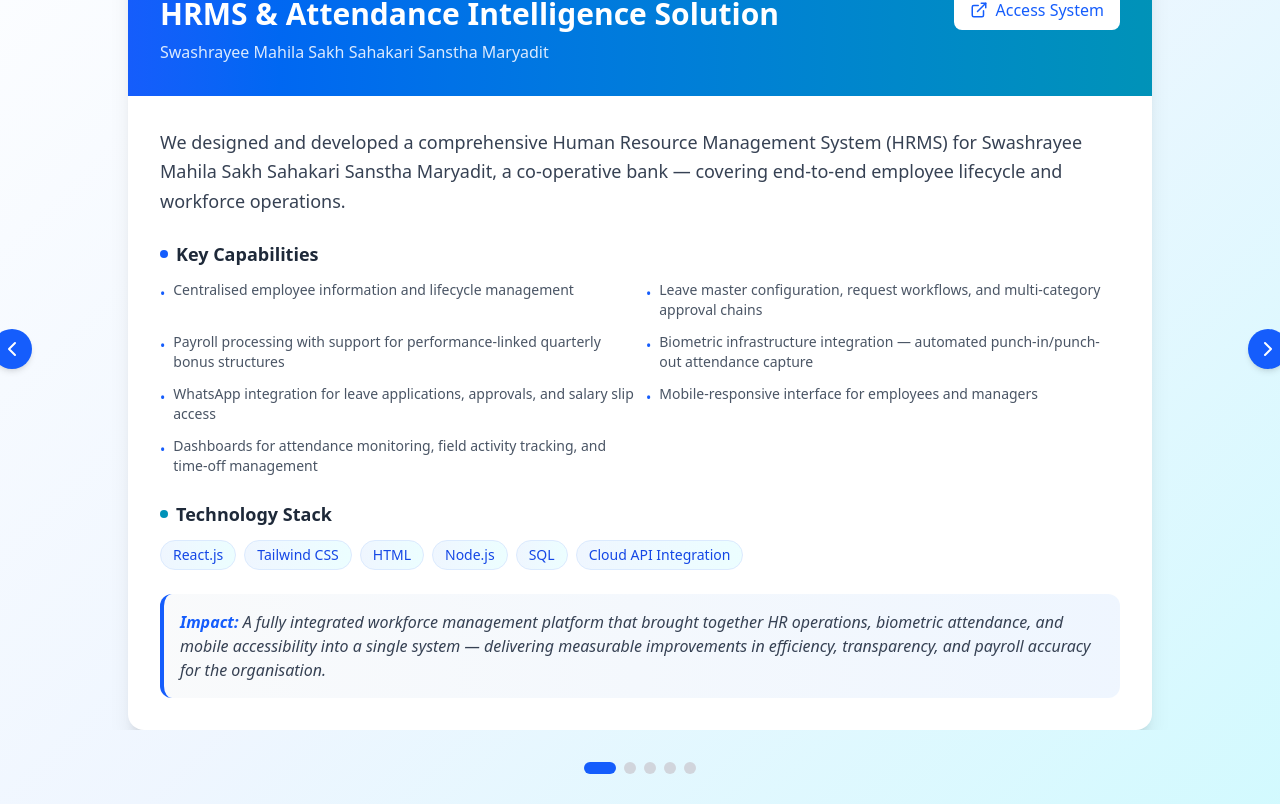
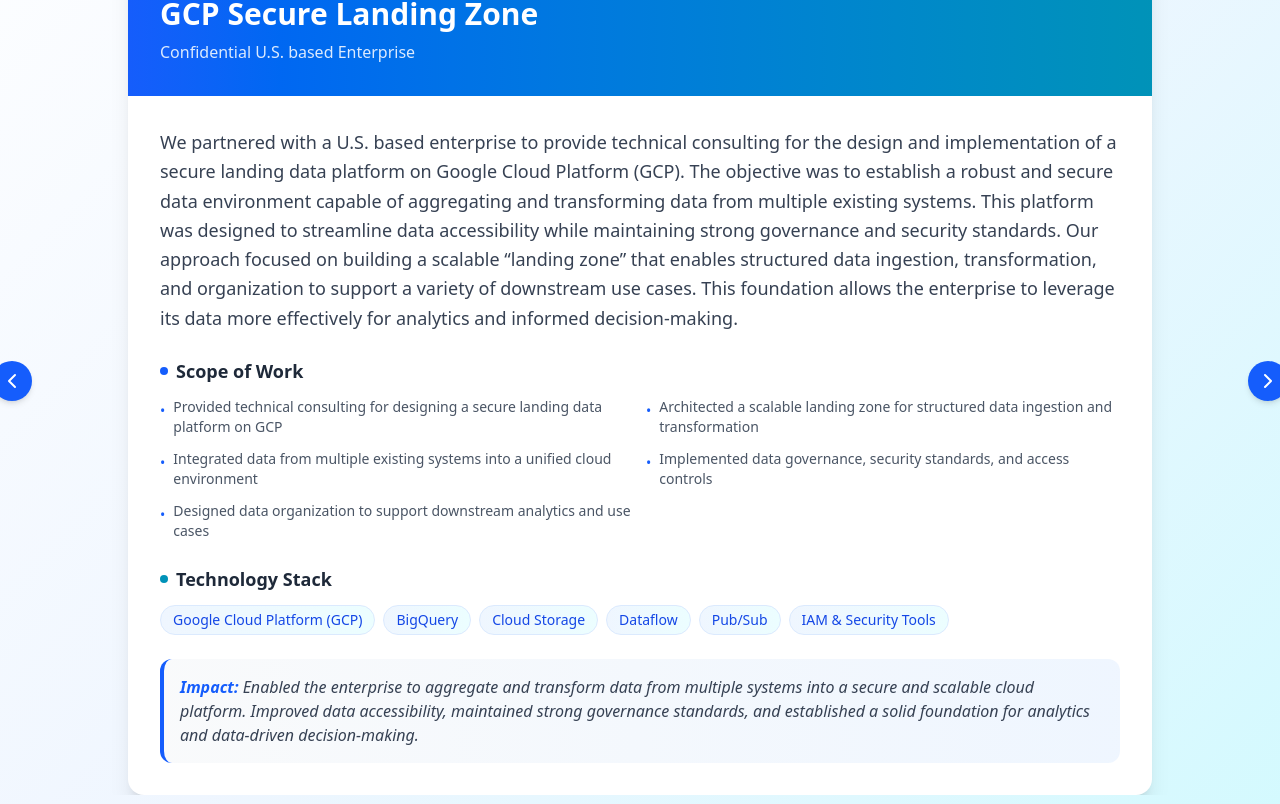
Before and after one commit to sysassist/Sysassist-React-Website, a React (Vite) app: page /clients in a window 1280 px wide. Shown: the part 316-1120 px from the top of the page. Built offline with nearby package versions, Linux system fonts and the light colour scheme.

Commit message:
New Projects added

```diff
--- a/src/components/Testimonials.jsx
+++ b/src/components/Testimonials.jsx
@@ -177,58 +177,39 @@
   const caseStudies = [
     {
       id: 1,
-      clientName: "Swashrayee Mahila Sakh Sahakari Sanstha Maryadit",
-      clientAlias: "SEWA",
-      systemName: "HRMS & Attendance Intelligence Solution",
-      systemUrl: "https://smssmhrm.in:8082/login",
+      clientName: "Confidential U.S. based Enterprise",
+      clientAlias: "Google Cloud Platform",
+      systemName: "GCP Secure Landing Zone",
       description:
-        "We designed and developed a comprehensive Human Resource Management System (HRMS) for Swashrayee Mahila Sakh Sahakari Sanstha Maryadit, a co-operative bank — covering end-to-end employee lifecycle and workforce operations.",
-      keyCapabilities: [
-        "Centralised employee information and lifecycle management",
-        "Leave master configuration, request workflows, and multi-category approval chains",
-        "Payroll processing with support for performance-linked quarterly bonus structures",
-        "Biometric infrastructure integration — automated punch-in/punch-out attendance capture",
-        "WhatsApp integration for leave applications, approvals, and salary slip access",
-        "Mobile-responsive interface for employees and managers",
-        "Dashboards for attendance monitoring, field activity tracking, and time-off management",
+        "We partnered with a U.S. based enterprise to provide technical consulting for the design and implementation of a secure landing data platform on Google Cloud Platform (GCP). The objective was to establish a robust and secure data environment capable of aggregating and transforming data from multiple existing systems. This platform was designed to streamline data accessibility while maintaining strong governance and security standards. Our approach focused on building a scalable “landing zone” that enables structured data ingestion, transformation, and organization to support a variety of downstream use cases. This foundation allows the enterprise to leverage its data more effectively for analytics and informed decision-making.",
+      scopeOfWork: [
+        "Provided technical consulting for designing a secure landing data platform on GCP",
+        "Architected a scalable landing zone for structured data ingestion and transformation",
+        "Integrated data from multiple existing systems into a unified cloud environment",
+        "Implemented data governance, security standards, and access controls",
+        "Designed data organization to support downstream analytics and use cases"
       ],
-      techStack: ["React.js", "Tailwind CSS", "HTML", "Node.js", "SQL", "Cloud API Integration"],
+      techStack: [
+        "Google Cloud Platform (GCP)",
+        "BigQuery",
+        "Cloud Storage",
+        "Dataflow",
+        "Pub/Sub",
+        "IAM & Security Tools"
+      ],
       outcome:
-        "A fully integrated workforce management platform that brought together HR operations, biometric attendance, and mobile accessibility into a single system — delivering measurable improvements in efficiency, transparency, and payroll accuracy for the organisation.",
-      image: "/hrms-dashboard.jpg",
-      testimonialAuthor: "Nimisha Avasthi",
+        "Enabled the enterprise to aggregate and transform data from multiple systems into a secure and scalable cloud platform. Improved data accessibility, maintained strong governance standards, and established a solid foundation for analytics and data-driven decision-making.",
+      image: "/parts-intelligence.jpg",
+      testimonialAuthor: "Sarif",
       type: "web",
     },
     {
       id: 2,
-      clientName: "Scientific Systems & Chemicals (P) Ltd.",
-      clientAlias: "SSCM",
-      systemName: "Enterprise CRM",
-      clientWebsite: "www.sscmp.com",
-      description:
-        "We built a purpose-driven Customer Relationship Management system for Scientific Systems & Chemicals (P) Ltd., a B2B supplier of chemical and laboratory equipment based in Bhopal. The requirement was a centralised, scalable platform to replace fragmented manual workflows across their sales and operations teams — covering the entire customer lifecycle from first enquiry to final quotation.",
-      keyCapabilities: [
-        "Enquiry tracking and sales pipeline management",
-        "Quotation generation with real-time PDF preview and export",
-        "Product catalog management with structured data architecture",
-        "Role-based access control — Admin, Manager, Sales Coordinator, Sales Executive",
-        "Party and customer master management",
-        "Comprehensive reporting suite with PDF export",
-      ],
-      techStack: ["React.js", "Node.js", "SQL", "PDF Generation Engine", "RBAC Architecture"],
-      outcome:
-        "A responsive, enterprise-grade interface that replaced scattered spreadsheets with a unified source of truth — enabling the sales team to operate with measurably greater speed and visibility.",
-      image: "/crm-dashboard.jpg",
-      testimonialAuthor: "Manish Vijayraj",
-      type: "web",
-    },
-    {
-      id: 3,
       clientName: "Leading Oil Extraction Company",
-      clientAlias: "Oil Extraction Partner",
+      clientAlias: "Leading Oil Extraction Company",
       systemName: "Legacy Manual Digitization & Parts Intelligence Program",
       description:
-        "We partnered with a leading oil extraction company to transform decades of unstructured equipment documentation into a structured, intelligent parts inventory system. This project focused on building a structured spare parts intelligence layer from legacy equipment manuals spanning over two decades.",
+        "We partnered with a leading oil extraction company in Sultanate of Oman to transform decades of unstructured equipment documentation into a structured, intelligent parts inventory system. This project focused on building a structured spare parts intelligence layer from legacy equipment manuals spanning over two decades.",
       scopeOfWork: [
         "OCR-based extraction and processing of multi-year vendor documentation",
         "Automated identification of critical spare parts and associated technical attributes",
@@ -243,32 +224,7 @@
       type: "web",
     },
     {
-      id: 4,
-      clientName: "Pikvan",
-      clientAlias: "Pikvan",
-      systemName: "Auditor Workflow Management Mobile Application",
-      description:
-        "We developed a comprehensive cross-platform mobile application for Pikvan to streamline their auditing operations and field workforce management. The solution enables auditing firms to efficiently manage and monitor their auditors deployed at various dealer locations.",
-      keyCapabilities: [
-        "Real-time GPS location tracking of auditors at dealer sites",
-        "Selfie-based verification with timestamp and geotagging",
-        "Automated time logging for audit duration tracking",
-        "Offline capability with sync when connectivity is restored",
-        "Digital audit checklist and report generation",
-        "Manager dashboard for real-time monitoring and assignment tracking",
-        "Photo documentation with metadata embedding",
-        "Route optimization for multi-location audit schedules",
-      ],
-      techStack: ["React Native", "Node.js", "MYSQL", "Google Maps API"],
-      outcome:
-        "A robust mobile solution that transformed field audit operations, eliminating manual paperwork and providing real-time visibility into auditor activities. The app significantly improved accountability, reduced audit completion times, and enhanced data accuracy for the auditing firm.",
-      image: "/auditor-app.jpg",
-      testimonialAuthor: "Vinita Rathi",
-      type: "mobile",
-      platforms: ["Android", "iOS"],
-    },
-    {
-      id: 5,
+      id: 3,
       clientName: "Talent In",
       clientAlias: "Talent In",
       systemName: "Bilingual Talent Acquisition Platform",
@@ -293,6 +249,80 @@
       type: "web",
       clientLocation: "Oman",
     },
+    {
+      id: 4,
+      clientName: "Swashrayee Mahila Sakh Sahakari Sanstha Maryadit",
+      clientAlias: "SEWA",
+      systemName: "HRMS & Attendance Intelligence Solution",
+      systemUrl: "https://smssmhrm.in:8082/login",
+      description:
+        "We designed and developed a comprehensive Human Resource Management System (HRMS) for Swashrayee Mahila Sakh Sahakari Sanstha Maryadit, a co-operative bank — covering end-to-end employee lifecycle and workforce operations.",
+      keyCapabilities: [
+        "Centralised employee information and lifecycle management",
+        "Leave master configuration, request workflows, and multi-category approval chains",
+        "Payroll processing with support for performance-linked quarterly bonus structures",
+        "Biometric infrastructure integration — automated punch-in/punch-out attendance capture",
+        "WhatsApp integration for leave applications, approvals, and salary slip access",
+        "Mobile-responsive interface for employees and managers",
+        "Dashboards for attendance monitoring, field activity tracking, and time-off management",
+      ],
+      techStack: ["React.js", "Tailwind CSS", "HTML", "Node.js", "SQL", "Cloud API Integration"],
+      outcome:
+        "A fully integrated workforce management platform that brought together HR operations, biometric attendance, and mobile accessibility into a single system — delivering measurable improvements in efficiency, transparency, and payroll accuracy for the organisation.",
+      image: "/hrms-dashboard.jpg",
+      testimonialAuthor: "Nimisha Avasthi",
+      type: "web",
+    },
+    {
+      id: 5,
+      clientName: "Scientific Systems & Chemicals (P) Ltd.",
+      clientAlias: "SSCM",
+      systemName: "Enterprise CRM",
+      clientWebsite: "www.sscmp.com",
+      description:
+        "We built a purpose-driven Customer Relationship Management system for Scientific Systems & Chemicals (P) Ltd., a B2B supplier of chemical and laboratory equipment based in Bhopal. The requirement was a centralised, scalable platform to replace fragmented manual workflows across their sales and operations teams — covering the entire customer lifecycle from first enquiry to final quotation.",
+      keyCapabilities: [
+        "Enquiry tracking and sales pipeline management",
+        "Quotation generation with real-time PDF preview and export",
+        "Product catalog management with structured data architecture",
+        "Role-based access control — Admin, Manager, Sales Coordinator, Sales Executive",
+        "Party and customer master management",
+        "Comprehensive reporting suite with PDF export",
+      ],
+      techStack: ["React.js", "Node.js", "SQL", "PDF Generation Engine", "RBAC Architecture"],
+      outcome:
+        "A responsive, enterprise-grade interface that replaced scattered spreadsheets with a unified source of truth — enabling the sales team to operate with measurably greater speed and visibility.",
+      image: "/crm-dashboard.jpg",
+      testimonialAuthor: "Manish Vijayraj",
+      type: "web",
+    },
+
+    {
+      id: 6,
+      clientName: "Pikvan",
+      clientAlias: "Pikvan",
+      systemName: "Auditor Workflow Management Mobile Application",
+      description:
+        "We developed a comprehensive cross-platform mobile application for Pikvan to streamline their auditing operations and field workforce management. The solution enables auditing firms to efficiently manage and monitor their auditors deployed at various dealer locations.",
+      keyCapabilities: [
+        "Real-time GPS location tracking of auditors at dealer sites",
+        "Selfie-based verification with timestamp and geotagging",
+        "Automated time logging for audit duration tracking",
+        "Offline capability with sync when connectivity is restored",
+        "Digital audit checklist and report generation",
+        "Manager dashboard for real-time monitoring and assignment tracking",
+        "Photo documentation with metadata embedding",
+        "Route optimization for multi-location audit schedules",
+      ],
+      techStack: ["React Native", "Node.js", "MYSQL", "Google Maps API"],
+      outcome:
+        "A robust mobile solution that transformed field audit operations, eliminating manual paperwork and providing real-time visibility into auditor activities. The app significantly improved accountability, reduced audit completion times, and enhanced data accuracy for the auditing firm.",
+      image: "/auditor-app.jpg",
+      testimonialAuthor: "Vinita Rathi",
+      type: "mobile",
+      platforms: ["Android", "iOS"],
+    },
+
   ];
 
   // Updated Testimonials with project-specific details
```
